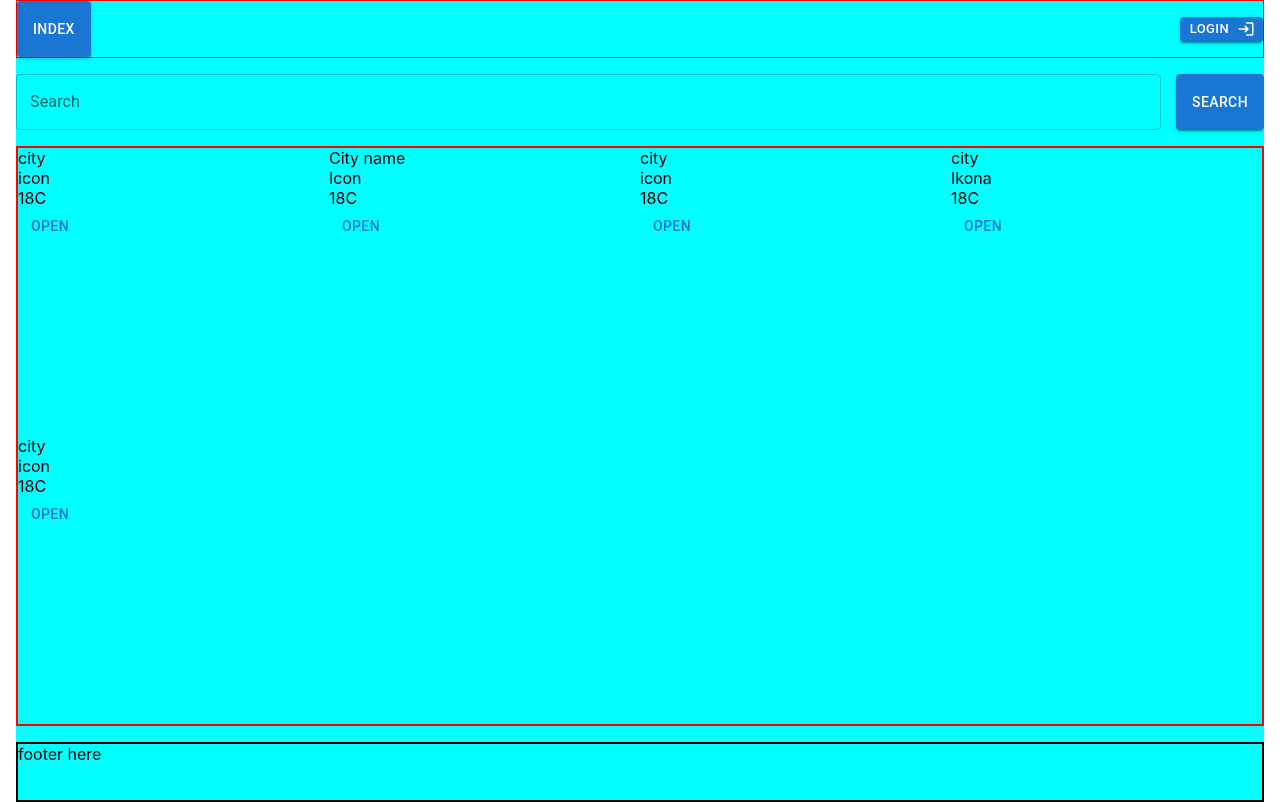
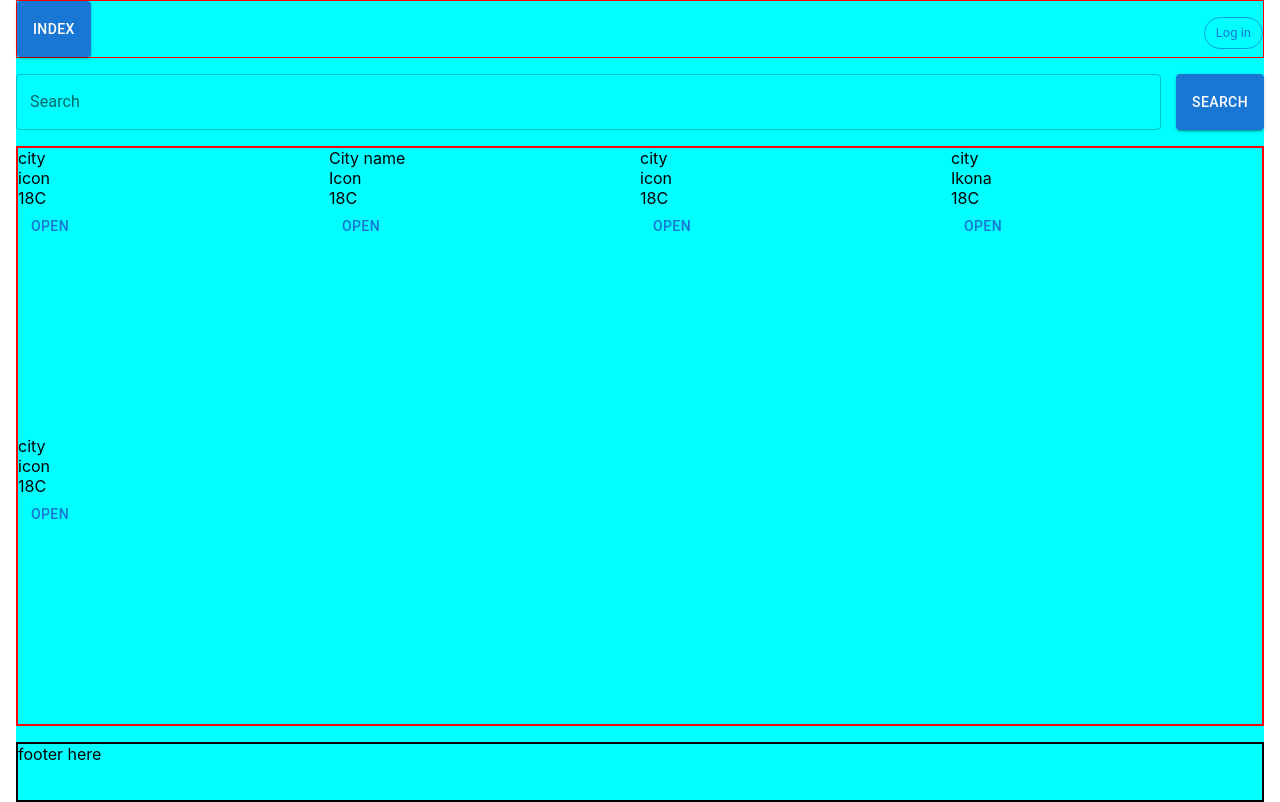
Before and after one commit to GoranAviani/react_apollo_client_3_cache, a React (Create React App) app: page / in a window 1280 px wide. Built offline with nearby package versions, Linux system fonts and the light colour scheme.

Commit message:
first steps

```diff
--- a/src/components/LoginRegister/LoginRegister.js
+++ b/src/components/LoginRegister/LoginRegister.js
@@ -1,25 +1,18 @@
 import React from "react";
+import './LoginRegister.css'
+import {Chip} from "@mui/material";
+import '../../css/Button.css'
 import {Link} from "react-router-dom";
-import LoginIcon from '@mui/icons-material/Login';
-import './LoginRegister.css'
-import {Button} from "@mui/material";
-import '../../css/Button.css'
+import LoginIcon from "@mui/icons-material/Login";
 
 const LoginRegister = () => {
 
     return (
         <div className="loginregister">
             <div className="button-small center">
-
-                <Button
-                    variant="contained"
-                    color="primary"
-                    component={Link}
-                    to="/login"
-                    endIcon={<LoginIcon/>}
-                    size="small"
-                >Login
-                </Button>
+                <Chip label="Log in" variant="outlined" color="primary"
+                      component={Link}
+                      to="/login"/>
             </div>
 
         </div>
```
